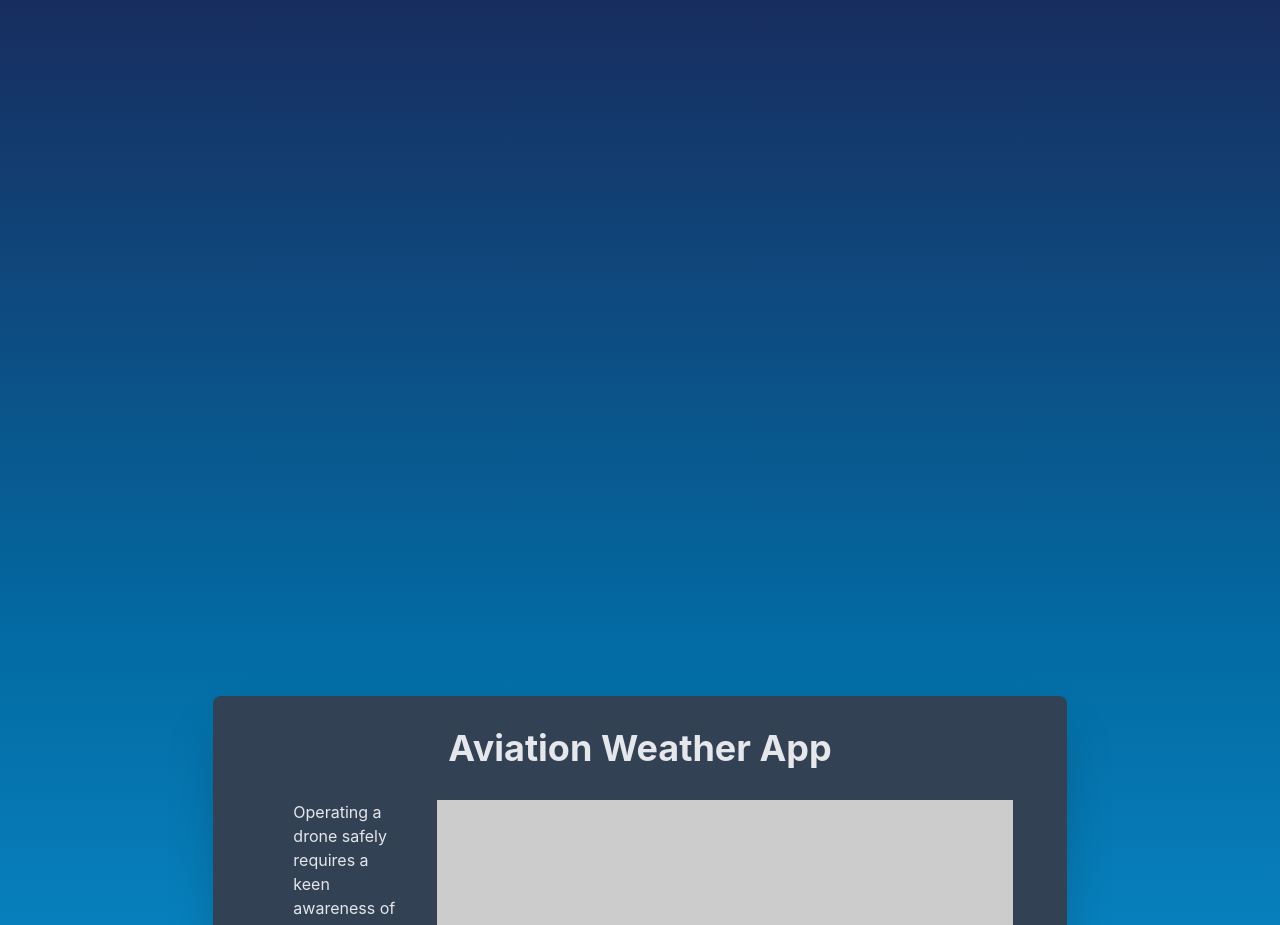
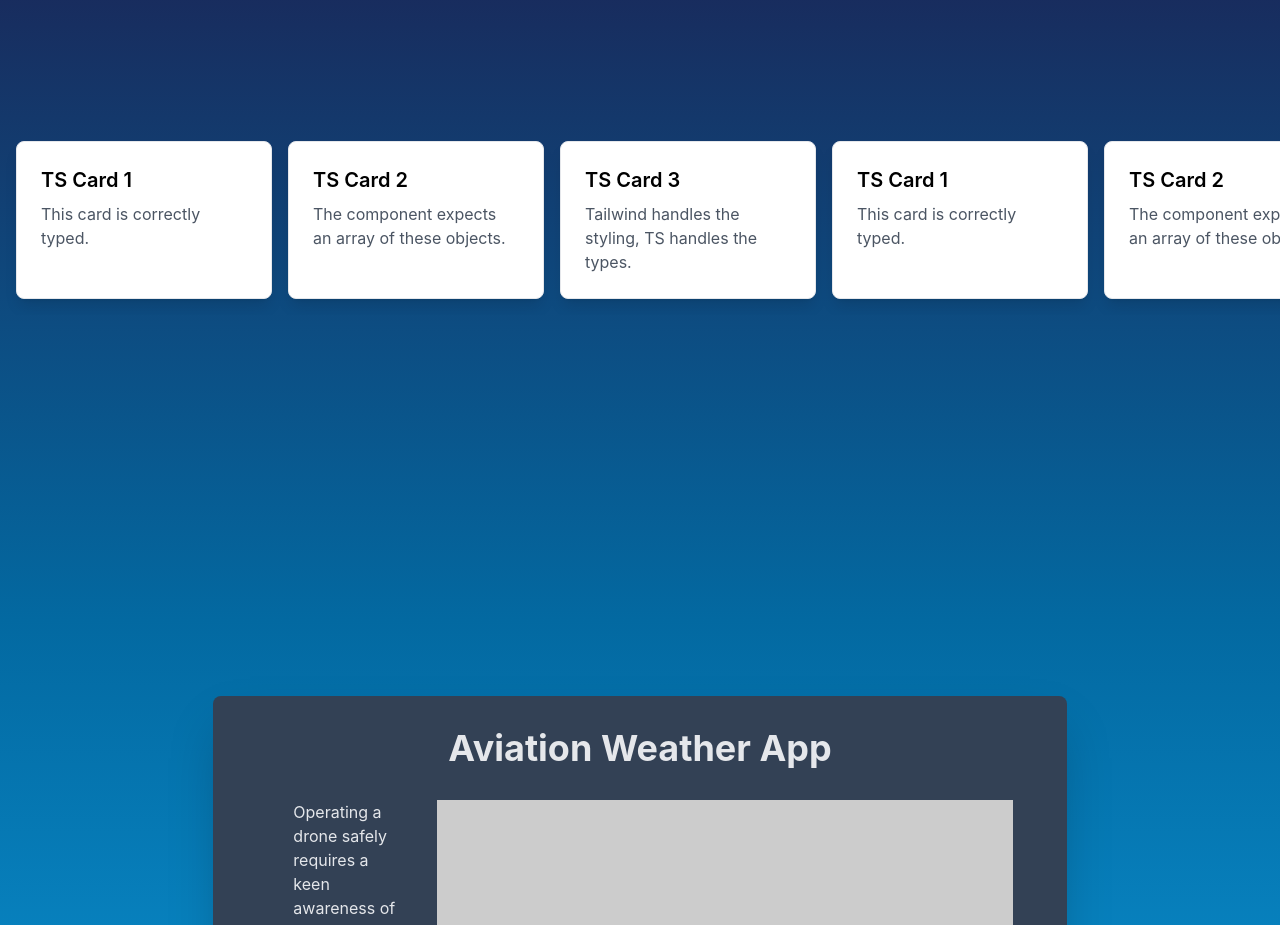
Before and after one commit to IBXCODECAT/personal-website, a React (Create React App) app: page / in a window 1280 px wide. Shown: the part 980-1905 px from the top of the page. Built offline with nearby package versions, Linux system fonts and the light colour scheme.

Commit message:
Horizontal Card Scrolling

```diff
--- a/src/App.tsx
+++ b/src/App.tsx
@@ -8,6 +8,8 @@ import StarfieldAnimation from "./Components/FX/Starfield";
 import Carousel from './Components/Carousel/Carousel'
 import Footer from "./Components/Footer";
 import { CarouselSlideProps } from "./Components/Carousel/CarouselSlide";
+import HorizontalCardScrollContainer from "./Components/Containers/HorizontalCardScrollContainer";
+import { CardData } from "./Interfaces";
 
 // Main App Component - This is where we render the Blob and the page content
 export default function App() {
@@ -33,6 +35,19 @@ export default function App() {
     }
   ];
 
+  // This is the correct, well-typed data
+  const exampleData: CardData[] = [
+    { title: 'TS Card 1', description: 'This card is correctly typed.' },
+    { title: 'TS Card 2', description: 'The component expects an array of these objects.' },
+    { title: 'TS Card 3', description: 'Tailwind handles the styling, TS handles the types.' },
+    { title: 'TS Card 1', description: 'This card is correctly typed.' },
+    { title: 'TS Card 2', description: 'The component expects an array of these objects.' },
+    { title: 'TS Card 3', description: 'Tailwind handles the styling, TS handles the types.' },
+    { title: 'TS Card 1', description: 'This card is correctly typed.' },
+    { title: 'TS Card 2', description: 'The component expects an array of these objects.' },
+    { title: 'TS Card 3', description: 'Tailwind handles the styling, TS handles the types.' },
+  ];
+
   return (
     <div>
       {/* Landing Section */}
@@ -55,7 +70,7 @@ export default function App() {
 
       {/* Projects Section */}
       <SectionWrapper className="bg-gradient-to-b from-indigo-950 to-sky-700">
-
+        <HorizontalCardScrollContainer data={exampleData}/>
 
       </SectionWrapper>
 
--- /dev/null
+++ b/src/Components/Containers/HorizontalCardScrollContainer.tsx
@@ -0,0 +1,25 @@
+import { FC } from "react";
+import { CardData } from "../../Interfaces";
+
+interface ContainerProps {
+    data: CardData[];
+}
+
+const HorizontalCardScrollContainer: FC<ContainerProps> = ({data}) => {
+    return (
+        <div className="flex overflow-x-auto p-4 space-x-4 custom-scrollbar">
+        {data.map((item, index) => (
+            // Inner Card: Prevents shrinking and sets a fixed width
+            <div
+            key={index}
+            className="flex-none w-64 bg-white rounded-lg shadow-lg p-6 border border-gray-200"
+            >
+            <h3 className="text-xl font-semibold mb-2">{item.title}</h3>
+            <p className="text-gray-600">{item.description}</p>
+            </div>
+        ))}
+        </div>
+  );
+}
+
+export default HorizontalCardScrollContainer;
--- /dev/null
+++ b/src/Interfaces.ts
@@ -0,0 +1,5 @@
+export interface CardData {
+    title: string;
+    description: string;
+    imageUri?: string;
+}
```
